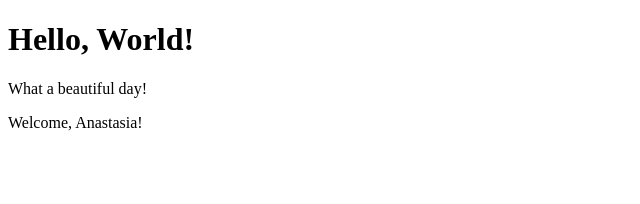
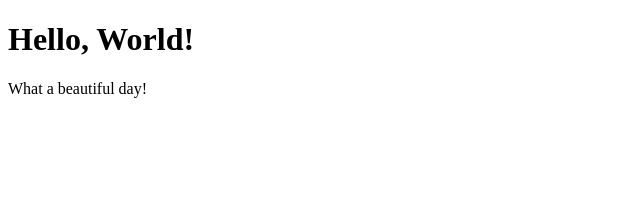
Before and after one commit to AnastasiaGandolfi/Esercizi_React, a React (Create React App) app in the folder my-app/: page / in a window 1280 px wide. Shown: the top 204 px of the page, without its empty margins (0-640 px from the left). Built offline with nearby package versions, Linux system fonts and the light colour scheme.

Commit message:
add default name prop

```diff
--- a/my-app/src/App.js
+++ b/my-app/src/App.js
@@ -7,7 +7,7 @@ export class App extends React.Component {
         return(
             <div>
                 <Hello />
-                <Welcome name="Anastasia" />
+                <Welcome />
             </div>
         )
     }
--- a/my-app/src/Welcome.js
+++ b/my-app/src/Welcome.js
@@ -2,8 +2,11 @@ import React from "react";
 
 export class Welcome extends React.Component {
     render() {
-        return(
-            <p>Welcome, {this.props.name}!</p>
+        return (
+            function Welcome(props) {
+                return <h1>Welcome, {props.name || "Anastasia"}</h1>
+
+            }
         )
     }
 }
```
